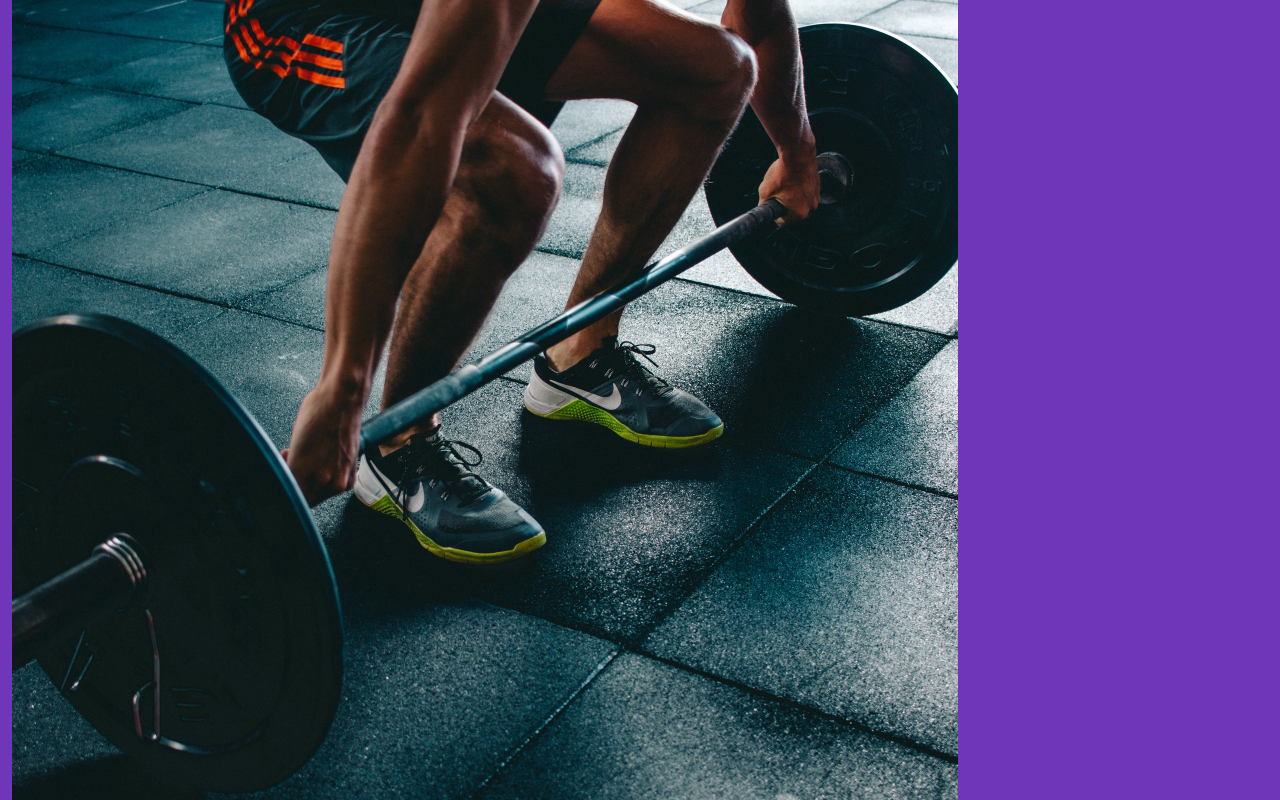
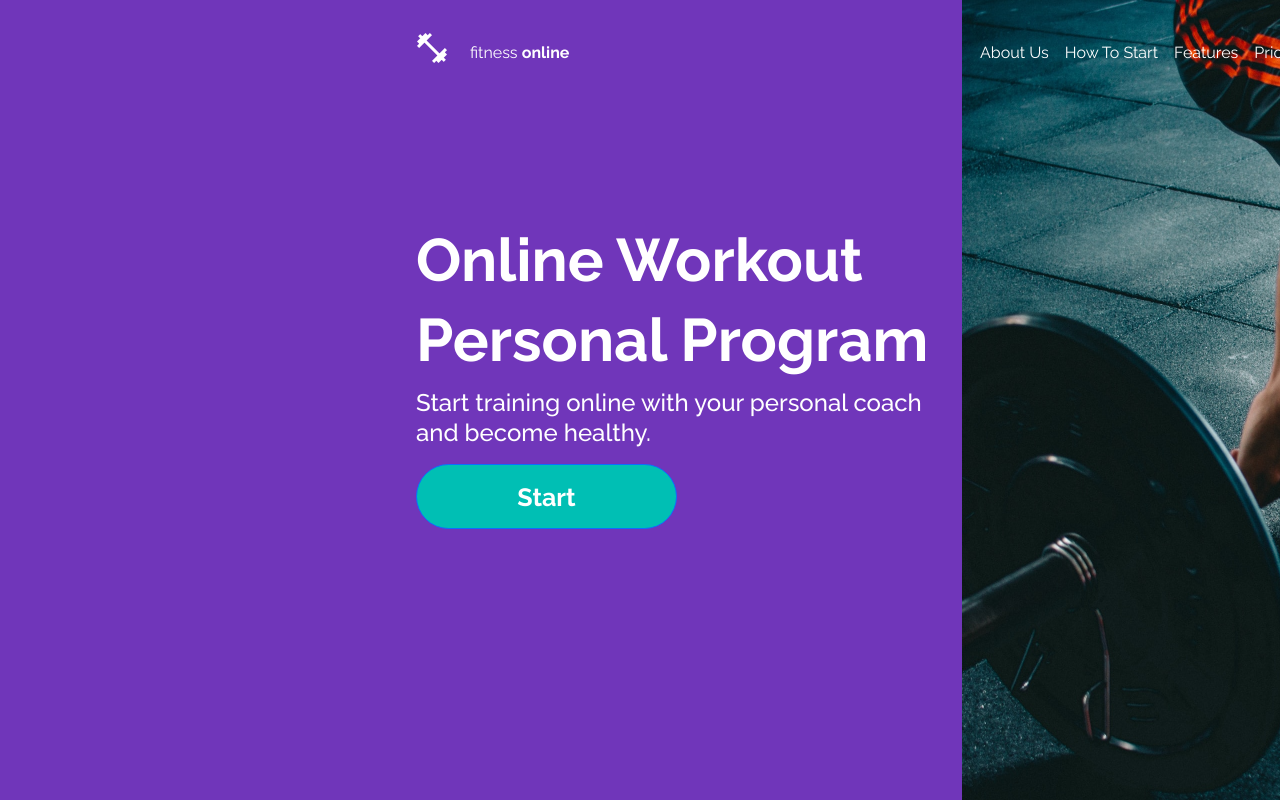
Before and after one commit to Albertojs89/exam2_Alberto, a website built with Vite: page src/index.html in a window 1280 px wide. Shown: the top 800 px of the page. Built offline with nearby package versions, Linux system fonts and the light colour scheme.

Commit message:
section2

```diff
--- a/src/index.html
+++ b/src/index.html
@@ -12,19 +12,92 @@
       integrity="sha384-T3c6CoIi6uLrA9TneNEoa7RxnatzjcDSCmG1MXxSR1GAsXEV/Dwwykc2MPK8M2HN"
       crossorigin="anonymous"
     />
+    <link rel="preconnect" href="https://fonts.googleapis.com" />
+    <link rel="preconnect" href="https://fonts.gstatic.com" crossorigin />
+    <link
+      href="https://fonts.googleapis.com/css2?family=Raleway:ital,wght@0,100..900;1,100..900&display=swap"
+      rel="stylesheet"
+    />
   </head>
   <body>
     <!-- Primer seccion con header -->
     <section class="section-1 container-fluid">
+      <!-- foto derecha -->
+      <div class="d-flex justify-content-end">
+        <img src="public/photo.png" alt="Foto 1" class="img-fluid foto-pesas" />
+      </div>
       <header>
+        <nav class="navbar navbar-expand-lg">
+          <div class="container-fluid menu-inicial">
+            <div class="collapse navbar-collapse" id="navbarNav">
+              <ul class="navbar-nav">
+                <li class="nav-item d-flex">
+                  <img src="public/pesas.png" alt="" />
+                  <a class="nav-link active" aria-current="page" href="#"
+                    >fitness <strong>online</strong></a
+                  >
+                </li>
+              </ul>
+            </div>
+          </div>
+
+          <div class="container-fluid menu-inicial">
+            <div class="collapse navbar-collapse" id="navbarNav">
+              <ul class="navbar-nav">
+                <li class="nav-item">
+                  <a class="nav-link active" aria-current="page" href="#"
+                    >About Us</a
+                  >
+                </li>
+                <li class="nav-item">
+                  <a class="nav-link" href="#">How To Start</a>
+                </li>
+                <li class="nav-item">
+                  <a class="nav-link" href="#">Features</a>
+                </li>
+                <li class="nav-item">
+                  <a class="nav-link" href="#">Pricing</a>
+                </li>
+                <li class="nav-item">
+                  <a class="nav-link" href="#">Feedback</a>
+                </li>
+                <li class="nav-item">
+                  <a class="nav-link" href="#">FAQ</a>
+                </li>
+              </ul>
+            </div>
+          </div>
+        </nav>
+
+        <!-- Texto principal -->
+
+        <article class="container-fluid">
+          <div>
+            <h2>Online Workout Personal Program</h2>
+          </div>
+          <div>
+            <p>
+              Start training online with your personal coach and become healthy.
+            </p>
+          </div>
+          <div>
+            <button type="button" class="btn btn-primary btn-lg">Start</button>
+          </div>
+        </article>
+
 
       </header>
+    </section>
 
-      <!-- foto derecha -->
-       <div>
-         <img src="public/photo.png" alt="Foto 1" class="img-fluid foto-pesas" />
-       </div>
-    </section>
+
+
+    <!-- section 2 -->
+
+
+    <section class="section-2"></section>
+
+
+
 
     <script
       src="https://cdn.jsdelivr.net/npm/bootstrap@5.3.2/dist/js/bootstrap.bundle.min.js"
--- a/src/styles/custom.scss
+++ b/src/styles/custom.scss
@@ -1,16 +1,50 @@
 @import "bootstrap/scss/bootstrap";
 
 $primary:#7036BA;
+$secondary:#00BFB4;
 
 body{
   width: 1920px;
   margin: 0 auto;
+  color: white !important;
+  font-family: "Raleway", sans-serif!important;
 }
 
 .section-1{
   width: 1920px;
   height: 800px;
   background-color: $primary;
+
+
+  header{
+    position: fixed;
+    top: 25px;
+    width: 1140px;
+    left: 390px;
+    padding-right: 15px;
+    padding-left: 15px;
+    gap: 145px;
+    z-index: 100;
+
+    .menu-inicial{
+      ul{
+
+        li{
+          img{
+            width: 30px;
+            height: 30px;
+            top: 15px;
+            object-fit: contain;
+            margin-right: 15px;
+          }
+          a{
+            color: white !important;
+          }
+        }
+      }
+
+    }
+  }
 
 
   .foto-pesas{
@@ -20,4 +54,40 @@ body{
     left: 974px;
 
   }
+
+  article{
+    position: fixed;
+    width: 540px;
+    height: 365px;
+    top: 220px;
+    left: 404px;
+    gap: 40px;
+
+    h2{
+      font-weight: 700;
+      font-size: 60px;
+      line-height: 80px;
+      color: white;
+    }
+    p{
+      font-size: 24px;
+      line-height: 30px;
+      font-weight: 500;
+    }
+    button{
+
+      width: 261px;
+      height: 65px;
+      border-radius: 50px;
+      padding: 20px 50px 20px 50px;
+      gap: 10px;
+      background-color: $secondary;
+      font-weight: 700;
+      font-size: 25px;
+      line-height: 25px;
+      align-items: center;
+      text-align: center;
+
+    }
+  }
 }
```
Also changed, not shown: src/public/pesas.png (added).
